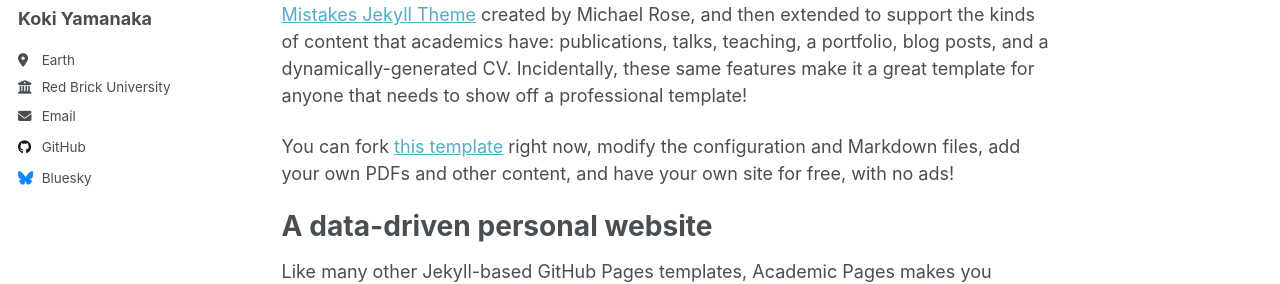
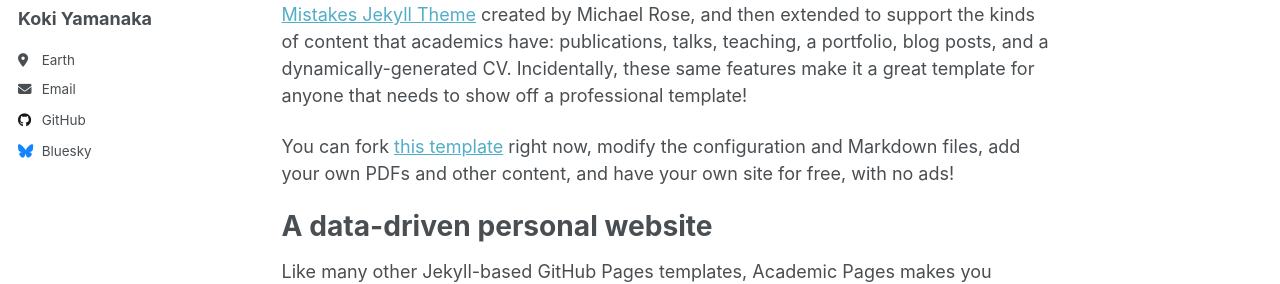
Before and after one commit to KokiYamanaka/kokiyamanaka.github.io, a Jekyll site: the page built from _pages/about.md, in a window 1280 px wide. Shown: the part 276-560 px from the top of the page. Built offline with Jekyll 4.4.1, drawn with Linux system fonts in a browser that asks for light colours; a script that is not in the unit is left out; part of the change alters nothing that is shown.

Commit message:
Update personal information in _config.yml

```diff
--- a/_config.yml
+++ b/_config.yml
@@ -28,27 +28,27 @@ author:
   pronouns         : # example: "she/her"
   bio              : ""
   location         : "Earth"
-  employer         : "Red Brick University"
+  employer         : #"Red Brick University"
   uri              : # URL
   email            : "liewguangyi2001@gmail.com"
 
-  # # Academic websites
-  # academia         : # URL
-  # arxiv            : # URL - Update with the correct link to your profile
-  # googlescholar    : "https://scholar.google.com/citations?user=PS_CX0AAAAAJ"
-  # inspire-hep      : # URL
-  # impactstory      : # URL
-  # orcid            : "http://orcid.org/yourorcidurl"
-  # semantic         : # URL
-  # pubmed           : "https://www.ncbi.nlm.nih.gov/pubmed/?term=john+snow"
-  # researchgate     : # URL
-  # scopus           : # URL
+  # Academic websites
+  academia         : # URL
+  arxiv            : # URL - Update with the correct link to your profile
+  googlescholar    : # "https://scholar.google.com/citations?user=PS_CX0AAAAAJ"
+  inspire-hep      : # URL
+  impactstory      : # URL
+  orcid            : # "http://orcid.org/yourorcidurl"
+  semantic         : # URL
+  pubmed           : # "https://www.ncbi.nlm.nih.gov/pubmed/?term=john+snow"
+  researchgate     : # URL
+  scopus           : # URL
 
   # Repositories and software development
   bitbucket        : # Username - Update with your username on the site
   codepen          : # Username
   dribbble         : # Username
-  github           : "https://github.com/KokiYamanaka"
+  github           : "KokiYamanaka"
   kaggle           : # Username
   stackoverflow    : # User number or user number and name (i.e., use "1" or "1/jeff-atwood")
 
```
